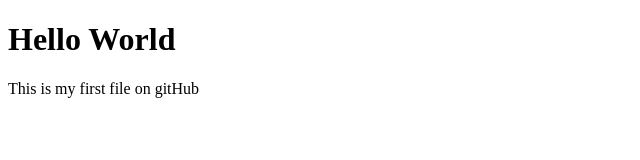
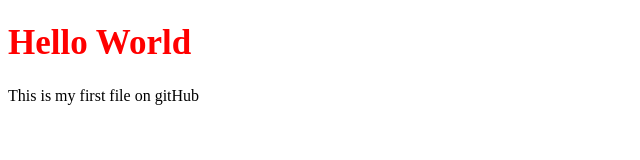
Before and after one commit to AngelikaCz/shecodes_challenge_github, a plain HTML site: page index.html in a window 1280 px wide. Shown: the whole page, without its empty margins (0-640 px from the left). Drawn offline with Linux system fonts and the light colour scheme.

Commit message:
Added css and linked to html

```diff
--- /dev/null
+++ b/css/style.css
@@ -0,0 +1,4 @@
+.intro {
+  color: red;
+  font-size: 35px;
+}
--- a/index.html
+++ b/index.html
@@ -3,10 +3,11 @@
   <head>
     <meta charset="UTF-8" />
     <meta name="viewport" content="width=device-width, initial-scale=1.0" />
+    <link rel="stylesheet" href="css/style.css" />
     <title>Test for GITHub</title>
   </head>
   <body>
-    <h1>Hello World</h1>
+    <h1 class="intro">Hello World</h1>
     <p>This is my first file on gitHub</p>
   </body>
 </html>
```
